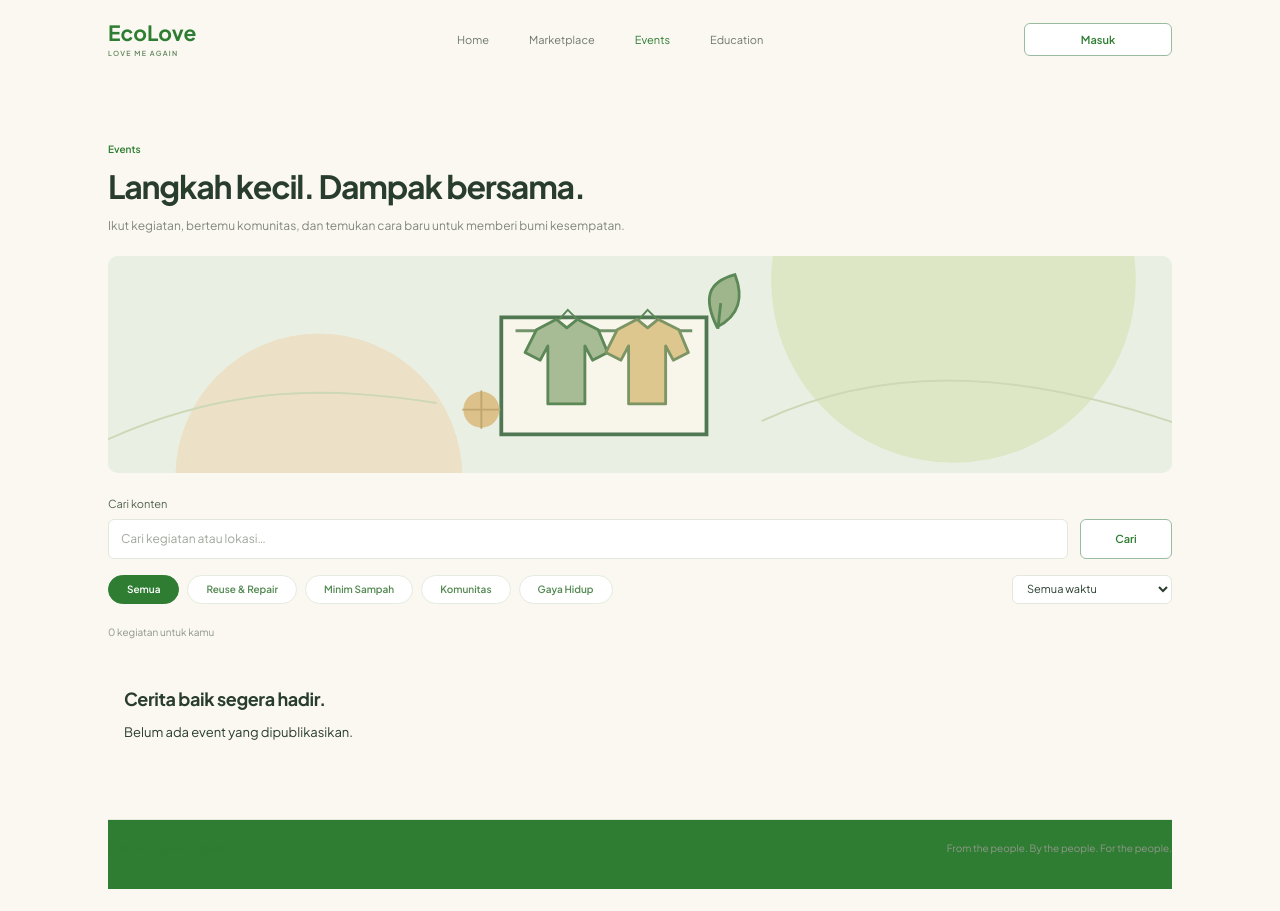
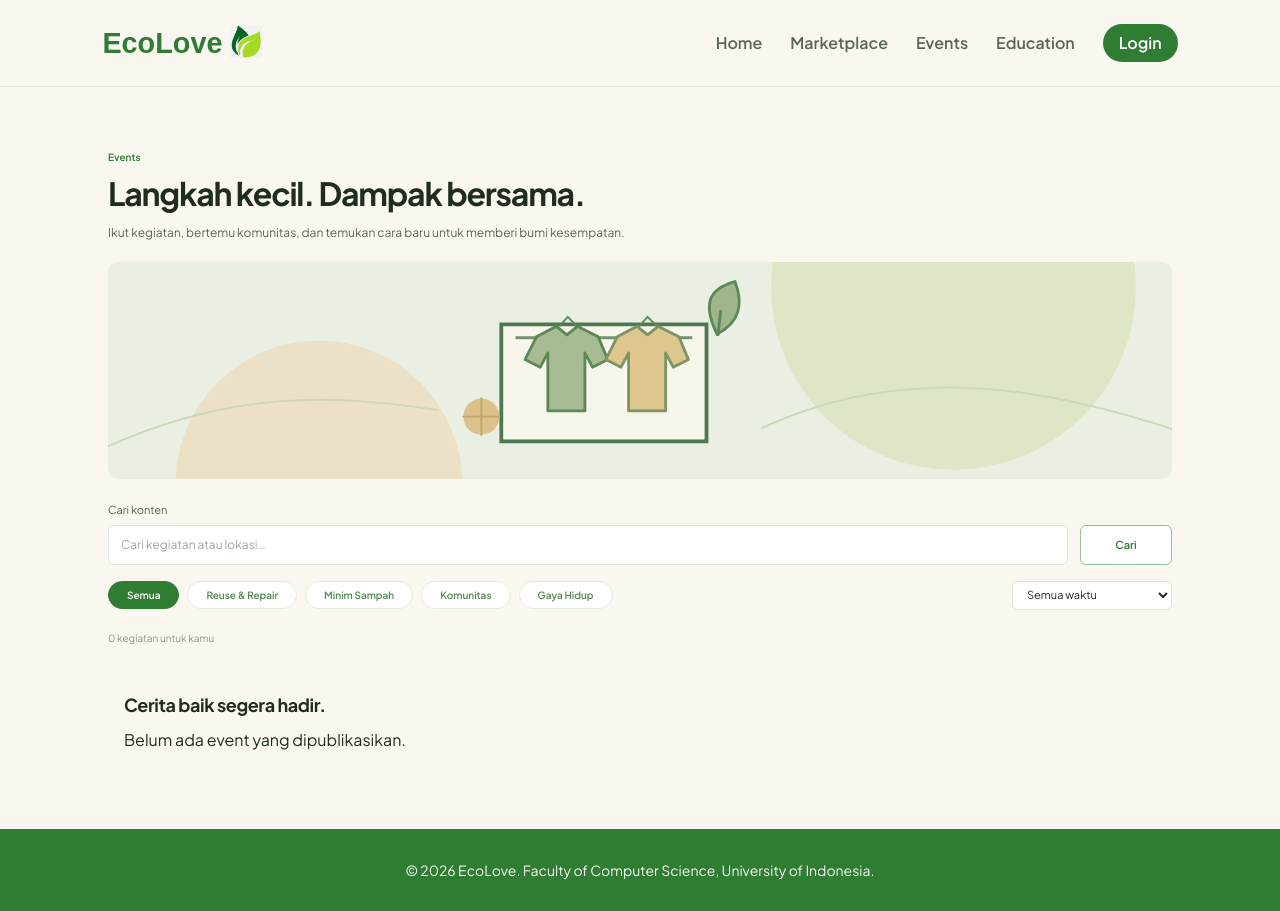
Before and after one commit to pbp-c-kelompok05/EcoLove, a Django app: page /events/ in a window 1280 px wide. Before the commit the page ends 889 px from the top, so only its background shows below. Run offline with Django 5.2, Linux system fonts and the light colour scheme; data that the repository does not hold is empty.

Commit message:
refactor: align events and education with shared base layout

```diff
--- a/events/templates/events/base.html
+++ b/events/templates/events/base.html
@@ -1,15 +1,9 @@
 {% extends 'base.html' %}{% load static %}
 {% block extra_head %}
+{{ block.super }}
 <link rel="stylesheet" href="{% static 'events/vendor/grids-min.css' %}">
 <link rel="stylesheet" href="{% static 'events/vendor/grids-responsive-min.css' %}">
 <link rel="stylesheet" href="{% static 'events/module.css' %}">
-{% endblock %}
-{% block navbar %}
-<header class="ee-navbar"><div class="ee-nav-inner">
-<a href="{% url 'home' %}" class="ee-logo">EcoLove<small>LOVE ME AGAIN</small></a>
-<nav aria-label="Navigasi utama"><a href="{% url 'home' %}">Home</a><a href="{% url 'items:show_marketplace' %}">Marketplace</a><a href="{% url 'events:event_list' %}" {% if kind == 'event' %}aria-current="page"{% endif %}>Events</a><a href="{% url 'events:education_list' %}" {% if kind == 'education' %}aria-current="page"{% endif %}>Education</a></nav>
-{% if user.is_superuser %}<a class="ee-btn ee-outline ee-account" href="{% url 'events:event_manage' %}">Kelola konten</a>{% elif user.is_authenticated %}<a class="ee-btn ee-outline ee-account" href="{% url 'profile' %}">Akun saya</a>{% else %}<a class="ee-btn ee-outline ee-account" href="{% url 'login' %}">Masuk</a>{% endif %}
-</div></header>
 {% endblock %}
 {% block content %}
 <section class="ee">
@@ -18,5 +12,4 @@
 <p id="ee-feedback" role="status" aria-live="polite"></p>
 </section>
 {% endblock %}
-{% block footer %}<footer class="ee-footer"><a href="{% url 'home' %}">EcoLove · Love Me Again</a><span>From the people. By the people. For the people.</span></footer>{% endblock %}
-{% block extra_scripts %}<script src="{% static 'events/module.js' %}" defer></script>{% endblock %}
+{% block extra_scripts %}{{ block.super }}<script src="{% static 'events/module.js' %}" defer></script>{% endblock %}
--- a/static/events/module.css
+++ b/static/events/module.css
@@ -1,17 +1,6 @@
-/* PNG reference styling is scoped to Events/Education; shared pages retain their UI. */
-body:has(.ee) { background:#faf8f1; color:#293d2d; }
-.ee, .ee-navbar, .ee-footer { --ee-green:#2e7d32; --ee-dark:#293d2d; --ee-muted:#81877c; --ee-line:#e4e8dc; --ee-sage:#eaf0e3; font-family:var(--font-ui); font-size:13px; line-height:1.65; }
+/* Module components inherit base typography; the shared layout owns the page shell. */
+.ee { --ee-green:var(--primary); --ee-dark:var(--text); --ee-muted:var(--text-muted); --ee-line:var(--border); --ee-sage:var(--bg-card); }
 .ee { max-width:1120px; margin:0 auto; padding:62px 28px 30px; min-height:calc(100vh - 160px); overflow-wrap:anywhere; }
-.ee-navbar { padding:22px 28px; }
-.ee-nav-inner { max-width:1064px; margin:auto; display:flex; gap:38px; justify-content:space-between; align-items:center; }
-.ee-logo { color:var(--ee-green); font-size:21px; font-weight:700; line-height:1.05; }
-.ee-logo small { display:block; font-size:7px; font-weight:600; letter-spacing:1.3px; margin-top:6px; color:#63865e; }
-.ee-navbar nav { display:flex; align-items:center; gap:40px; }
-.ee-navbar nav a { font-size:11px; color:#6f786b; }
-.ee-navbar nav a[aria-current], .ee-navbar nav a:hover { color:var(--ee-green); }
-.ee-navbar .ee-account { min-width:148px; font-size:11px; }
-.ee-footer { border-top:1px solid var(--ee-line); max-width:1064px; margin:0 auto; padding:20px 0 32px; display:flex; justify-content:space-between; gap:20px; font-size:10px; color:#92978c; }
-.ee-footer a { color:var(--ee-green); }
 .ee h1 { font-size:clamp(25px,3vw,32px); line-height:1.25; letter-spacing:-1.2px; margin:7px 0 10px; font-weight:700; }
 .ee h2 { font-size:18px; line-height:1.4; margin:22px 0 10px; letter-spacing:-.4px; overflow:visible; }
 .ee h3 { font-size:14px; line-height:1.5; margin:0 0 6px; overflow:visible; }
@@ -22,12 +11,12 @@ body:has(.ee) { background:#faf8f1; color:#293d2d; }
 .ee-page-heading { margin-bottom:20px; }
 .ee-page-heading > .ee-muted { font-size:12px; }
 .ee a:hover { color:var(--ee-green); }
-.ee a:focus-visible, .ee button:focus-visible, .ee input:focus-visible, .ee textarea:focus-visible, .ee select:focus-visible, .ee-navbar a:focus-visible { outline:3px solid #93b97c; outline-offset:3px; }
-.ee .ee-btn, .ee-navbar .ee-btn { display:inline-flex; align-items:center; justify-content:center; gap:10px; padding:8px 21px; border-radius:6px; border:1px solid transparent; font:600 11px/1.4 var(--font-ui); text-decoration:none; cursor:pointer; transition:background .16s,border-color .16s; }
+.ee a:focus-visible, .ee button:focus-visible, .ee input:focus-visible, .ee textarea:focus-visible, .ee select:focus-visible { outline:3px solid #93b97c; outline-offset:3px; }
+.ee .ee-btn { display:inline-flex; align-items:center; justify-content:center; gap:10px; padding:8px 21px; border-radius:6px; border:1px solid transparent; font:600 11px/1.4 var(--font-ui); text-decoration:none; cursor:pointer; transition:background .16s,border-color .16s; }
 .ee .ee-primary { background:var(--ee-green); color:white; border-color:var(--ee-green); }
 .ee .ee-primary:hover { background:#24682a; color:white; }
-.ee .ee-outline, .ee-navbar .ee-outline { background:#fff; color:var(--ee-green); border-color:#99bba0; }
-.ee .ee-outline:hover, .ee-navbar .ee-outline:hover { background:#f0f5e9; border-color:var(--ee-green); }
+.ee .ee-outline { background:#fff; color:var(--ee-green); border-color:#99bba0; }
+.ee .ee-outline:hover { background:#f0f5e9; border-color:var(--ee-green); }
 .ee .ee-danger { background:#a63327; color:#fff; border-color:#a63327; }
 .ee .ee-danger:hover { background:#86281e; color:white; }
 .ee button:disabled { opacity:.45; cursor:not-allowed; }
@@ -56,7 +45,7 @@ body:has(.ee) { background:#faf8f1; color:#293d2d; }
 .ee .ee-status-filter select { font-size:11px; padding:6px 10px; }
 .ee-result-count { font-size:10px; color:#8e9588; margin:14px 0 8px!important; }
 .ee-grid { margin:0 -8px; display:flex; align-items:stretch; }
-.ee-grid > div { padding:8px; min-width:0; box-sizing:border-box; letter-spacing:normal; font-family:var(--font-ui); }
+.ee-grid > div { padding:8px; min-width:0; box-sizing:border-box; letter-spacing:normal; }
 .ee-card { padding:9px; height:100%; border:1px solid #e5e9df; border-radius:10px; background:white; display:flex; flex-direction:column; transition:border-color .16s,transform .16s; }
 .ee-card:hover { border-color:#b9cbb0; transform:translateY(-2px); }
 .ee-thumbnail { display:block; border-radius:6px; overflow:hidden; background:var(--ee-sage); }
@@ -164,21 +153,12 @@ body:has(.ee) { background:#faf8f1; color:#293d2d; }
 @media (min-width:1024px) { .ee-grid > .pure-u-lg-1-3 { width:33.3333%; } }
 @media (max-width:800px) {
   .ee { padding:38px 24px 28px; }
-  .ee-nav-inner { gap:20px; }
-  .ee-navbar nav { gap:20px; }
-  .ee-navbar .ee-account { min-width:100px; }
-  .ee-footer { margin:0 24px; }
   .ee-detail-grid { grid-template-columns:minmax(0,1.5fr) minmax(230px,1fr); gap:20px; }
   .ee-panel { padding:16px; }
   .ee-filter-row { align-items:flex-start; }
 }
 @media (max-width:600px) {
   .ee { padding:30px 18px 24px; }
-  .ee-navbar { padding:18px; }
-  .ee-nav-inner { flex-wrap:wrap; gap:18px; }
-  .ee-navbar nav { order:3; width:100%; justify-content:space-between; gap:10px; }
-  .ee-logo { font-size:20px; }
-  .ee-navbar nav a { font-size:11px; padding:5px 0; }
   .ee h1 { letter-spacing:-.7px; font-size:26px; }
   .ee-banner img { aspect-ratio:3.3; }
   .ee-filter-row { flex-direction:column; gap:12px; }
@@ -204,10 +184,9 @@ body:has(.ee) { background:#faf8f1; color:#293d2d; }
   .ee-article .ee-cover { aspect-ratio:2.1; }
   .ee-editor { padding:18px; grid-template-columns:1fr; gap:18px; }
   .ee-editor .ee-field { grid-column:1 / -1; }
-  .ee-footer { margin:0 18px; flex-direction:column; gap:6px; padding:18px 0 24px; }
   .ee-table th, .ee-table td { padding:14px 12px; }
   .ee-table-actions { gap:6px; }
   .ee-table .ee-btn { min-width:52px; }
   .ee-delete-confirm { padding:20px; }
 }
-@media (prefers-reduced-motion:reduce) { .ee *, .ee-navbar * { transition:none!important; } }
+@media (prefers-reduced-motion:reduce) { .ee * { transition:none!important; } }
```
Also changed, not shown: events/tests.py (+55 -0 lines).
